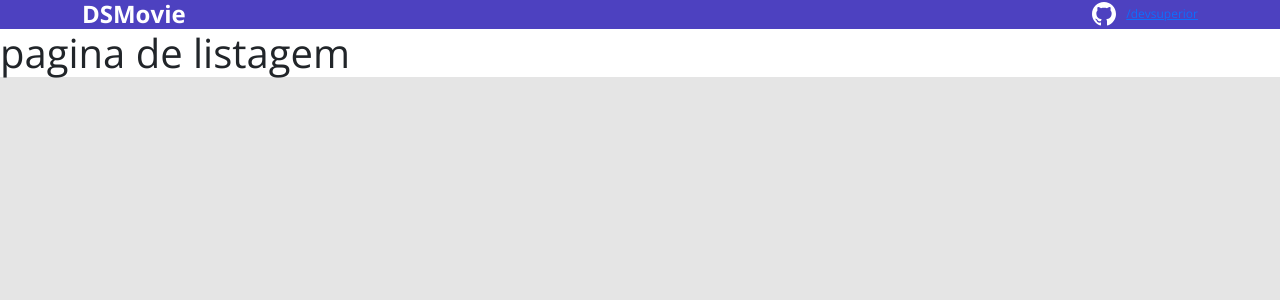
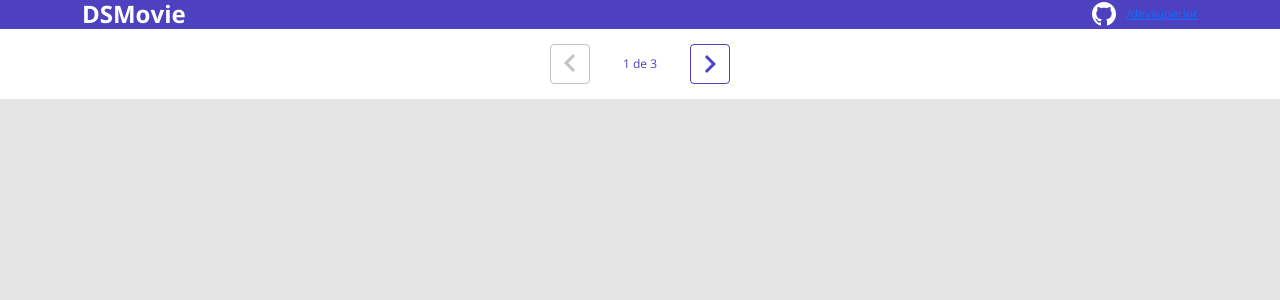
Before and after one commit to MichelCanova/dsmovie, a React (Create React App) app in the folder frontend/: page / in a window 1280 px wide. Shown: the top 300 px of the page. Built offline with nearby package versions, Linux system fonts and the light colour scheme.

Commit message:
Pagination layout

```diff
--- /dev/null
+++ b/frontend/src/components/Pagination/index.tsx
@@ -0,0 +1,21 @@
+
+import { ReactComponent as Arrow} from 'assets/img/arrow.svg';
+import './style.css'
+function Pagination() {
+
+
+    return (
+        <div className="dsmovie-pagination-container">
+            <div className="dsmovie-pagination-box">
+                <button className="dsmovie-pagination-button" disabled={true} >
+                    <Arrow />
+                </button>
+                <p>{`${1} de ${3}`}</p>
+                <button className="dsmovie-pagination-button" disabled={false} >
+                    <Arrow className="dsmovie-flip-horizontal" />
+                </button>
+            </div>
+        </div>
+    )
+
+}export default Pagination;
--- /dev/null
+++ b/frontend/src/components/Pagination/style.css
@@ -0,0 +1,53 @@
+.dsmovie-pagination-container {
+    padding: 15px 0;
+    display: flex;
+    justify-content: center;
+    align-items: center;
+}
+
+.dsmovie-pagination-box {
+    width: 180px;
+    display: flex;
+    justify-content: space-between;
+    align-items: center;
+}
+
+.dsmovie-pagination-box form {
+    width: 100%;
+    display: flex;
+}
+
+.dsmovie-pagination-button {
+    width: 40px;
+    height: 40px;
+    border-radius: 4px;
+    background-color: #fff;
+    display: flex;
+    justify-content: center;
+    align-items: center;
+    border: 1px solid var(--color-primary);
+    cursor: pointer;
+}
+
+.dsmovie-pagination-button svg {
+    filter: brightness(0) saturate(100%) invert(26%) sepia(19%) saturate(7395%) hue-rotate(234deg) brightness(89%) contrast(92%);
+}
+
+.dsmovie-pagination-button:disabled {
+    border: 1px solid #c2c2c2;
+    cursor: unset;
+}
+
+.dsmovie-pagination-button:disabled svg {
+    filter: none;
+}
+
+.dsmovie-pagination-container p {
+    margin: 0;
+    font-size: 12px;
+    color: var(--color-primary);
+}
+
+.dsmovie-flip-horizontal {
+    transform: rotate(180deg);
+}
--- a/frontend/src/pages/Form/style.css
+++ b/frontend/src/pages/Form/style.css
@@ -24,7 +24,7 @@
 
 .dsmovie-movie-card-image {
     width: 100%;
-    border-radius: 8px 8px 0 0;
+    border-radius: 8px 8px 0px 0px;
 }
 
 .dsmovie-card-bottom-container {
--- a/frontend/src/pages/Listing/index.tsx
+++ b/frontend/src/pages/Listing/index.tsx
@@ -1,4 +1,7 @@
-function Listing (){
-    return <h1>pagina de listagem</h1>
+import Pagination from "components/Pagination";
+
+function Listing() {
+    return (
+        <Pagination />)
 }
 export default Listing;
```
Also changed, not shown: frontend/src/assets/img/arrow.svg (added).
